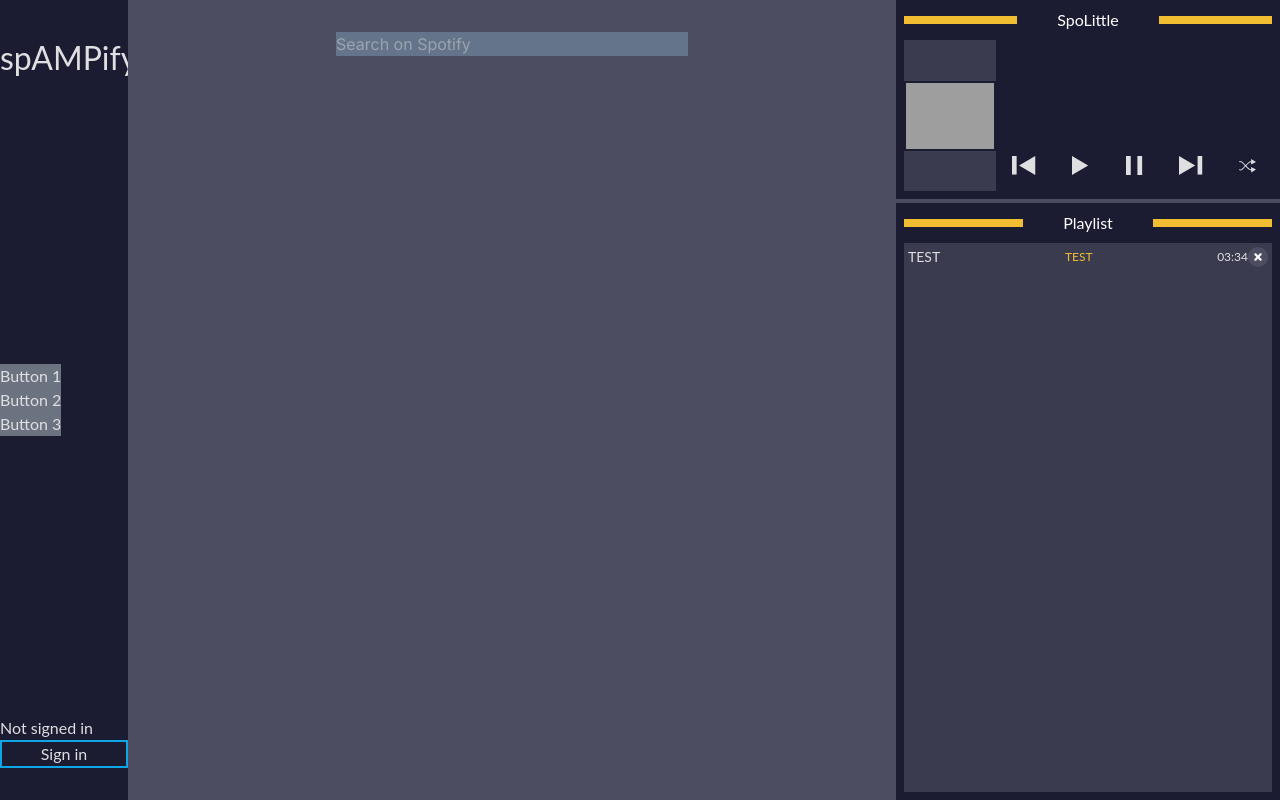
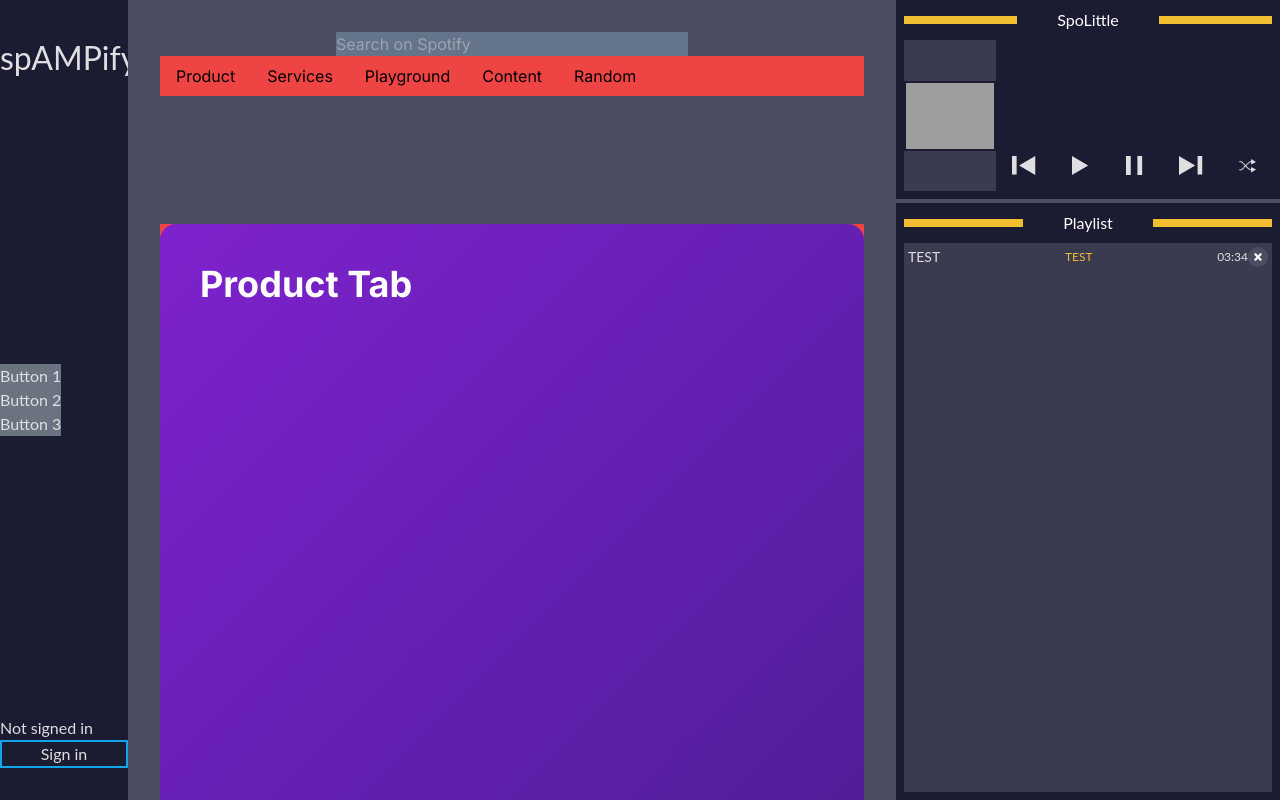
Before and after one commit to kabaskill/spotiny, a Next.js app: page / in a window 1280 px wide. Built offline with nearby package versions, Linux system fonts and the light colour scheme; no server answers; grey boxes are pictures that could not be loaded.

Commit message:
layout v1 animation tabs component

```diff
--- a/components/MusicPlayer.tsx
+++ b/components/MusicPlayer.tsx
@@ -1,6 +1,6 @@
 import Image from "next/image";
 import { useState, useEffect } from "react";
-import { formatMsToMin } from "@/lib/formatMsToMin";
+import { formatMsToMin } from "@/utils/formatMsToMin";
 
 interface UserData {
   songs: SpotifyApi.TrackObjectFull[];
--- /dev/null
+++ b/components/ui/tabs.tsx
@@ -0,0 +1,124 @@
+"use client";
+
+import { useState } from "react";
+import { AnimatePresence, motion } from "framer-motion";
+import { cn } from "@/utils/cn";
+
+type Tab = {
+  title: string;
+  value: string;
+  content?: string | React.ReactNode | any;
+};
+
+export const Tabs = ({
+  tabs: propTabs,
+  containerClassName,
+  activeTabClassName,
+  tabClassName,
+  contentClassName,
+}: {
+  tabs: Tab[];
+  containerClassName?: string;
+  activeTabClassName?: string;
+  tabClassName?: string;
+  contentClassName?: string;
+}) => {
+  const [active, setActive] = useState<Tab>(propTabs[0]);
+  const [tabs, setTabs] = useState<Tab[]>(propTabs);
+
+  const moveSelectedTabToTop = (idx: number) => {
+    const newTabs = [...propTabs];
+    const selectedTab = newTabs.splice(idx, 1);
+    newTabs.unshift(selectedTab[0]);
+    setTabs(newTabs);
+    setActive(newTabs[0]);
+  };
+
+  const [hovering, setHovering] = useState(false);
+
+  return (
+    <>
+      <div
+        className={cn(
+          "flex flex-row items-center justify-start [perspective:1000px] relative overflow-auto sm:overflow-visible no-visible-scrollbar max-w-full w-full",
+          containerClassName
+        )}
+      >
+        {propTabs.map((tab, idx) => (
+          <button
+            key={tab.title}
+            onClick={() => {
+              moveSelectedTabToTop(idx);
+            }}
+            onMouseEnter={() => setHovering(true)}
+            onMouseLeave={() => setHovering(false)}
+            className={cn("relative px-4 py-2 rounded-full", tabClassName)}
+            style={{
+              transformStyle: "preserve-3d",
+            }}
+          >
+            {active.value === tab.value && (
+              <motion.div
+                layoutId="clickedbutton"
+                transition={{ type: "spring", bounce: 0.3, duration: 0.6 }}
+                className={cn(
+                  "absolute inset-0 bg-gray-200 dark:bg-zinc-800 rounded-full ",
+                  activeTabClassName
+                )}
+              />
+            )}
+
+            <span className="relative block text-black dark:text-white">
+              {tab.title}
+            </span>
+          </button>
+        ))}
+      </div>
+      <FadeInDiv
+        tabs={tabs}
+        active={active}
+        key={active.value}
+        hovering={hovering}
+        className={cn("mt-32", contentClassName)}
+      />
+    </>
+  );
+};
+
+export const FadeInDiv = ({
+  className,
+  tabs,
+  hovering,
+}: {
+  className?: string;
+  key?: any;
+  tabs: Tab[];
+  active: Tab;
+  hovering?: boolean;
+}) => {
+  const isActive = (tab: Tab) => {
+    return tab.value === tabs[0].value;
+  };
+  return (
+    <div className="relative w-full h-full">
+      {tabs.map((tab, idx) => (
+        <motion.div
+          key={tab.value}
+          layoutId={tab.value}
+          style={{
+            scale: 1 - idx * 0.1,
+            top: hovering ? idx * -50 : 0,
+            zIndex: -idx,
+            opacity: idx < 3 ? 1 - idx * 0.1 : 0,
+          }}
+          animate={{
+            y: isActive(tab) ? [0, 40, 0] : 0,
+          }}
+          className={cn("w-full h-full absolute top-0 left-0", className)}
+        >
+          {tab.content}
+        </motion.div>
+      ))}
+    </div>
+  );
+};
--- a/package.json
+++ b/package.json
@@ -10,11 +10,14 @@
   },
   "dependencies": {
     "@types/spotify-api": "^0.0.25",
+    "clsx": "^2.1.0",
+    "framer-motion": "^11.0.6",
     "next": "14.1.0",
     "next-auth": "^4.24.6",
     "react": "^18",
     "react-dom": "^18",
-    "swr": "^2.2.5"
+    "swr": "^2.2.5",
+    "tailwind-merge": "^2.2.1"
   },
   "devDependencies": {
     "@types/node": "^20",
--- a/pages/index.tsx
+++ b/pages/index.tsx
@@ -1,3 +1,5 @@
+"use client";
+
 import { useState, useEffect } from "react";
 import useSWR from "swr";
 import { Inter } from "next/font/google";
@@ -5,6 +7,7 @@
 import SearchResults from "@/components/SearchResults";
 import MusicPlayer from "@/components/MusicPlayer";
 import LeftPane from "@/components/LeftPane";
+import { FadeInDiv, Tabs } from "@/components/ui/tabs";
 
 const inter = Inter({ subsets: ["latin"] });
 
@@ -28,12 +31,62 @@
     return () => clearTimeout(delayTimer);
   }, [searchQuery]);
 
+  const tabs = [
+    {
+      title: "Product",
+      value: "product",
+      content: (
+        <div className="w-full overflow-hidden relative h-full rounded-2xl p-10 text-xl md:text-4xl font-bold text-white bg-gradient-to-br from-purple-700 to-violet-900">
+          <p>Product Tab</p>
+        </div>
+      ),
+    },
+    {
+      title: "Services",
+      value: "services",
+      content: (
+        <div className="w-full overflow-hidden relative h-full rounded-2xl p-10 text-xl md:text-4xl font-bold text-white bg-gradient-to-br from-purple-700 to-violet-900">
+          <p>Services tab</p>
+        </div>
+      ),
+    },
+    {
+      title: "Playground",
+      value: "playground",
+      content: (
+        <div className="w-full overflow-hidden relative h-full rounded-2xl p-10 text-xl md:text-4xl font-bold text-white bg-gradient-to-br from-purple-700 to-violet-900">
+          <p>Playground tab</p>
+        </div>
+      ),
+    },
+    {
+      title: "Content",
+      value: "content",
+      content: (
+        <div className="w-full overflow-hidden relative h-full rounded-2xl p-10 text-xl md:text-4xl font-bold text-white bg-gradient-to-br from-purple-700 to-violet-900">
+          <p>Content tab</p>
+        </div>
+      ),
+    },
+    {
+      title: "Random",
+      value: "random",
+      content: (
+        <div className="w-full overflow-hidden relative h-full rounded-2xl p-10 text-xl md:text-4xl font-bold text-white bg-gradient-to-br from-purple-700 to-violet-900">
+          <p>Random tab</p>
+        </div>
+      ),
+    },
+  ];
+
   return (
     <>
       <div className=" h-screen grid grid-cols-[10%_60%_30%] relative">
         <LeftPane />
 
-        <main className={`pt-8 px-8 ${inter.className} bg-appbackground overflow-auto w-full sticky  flex flex-col items-center`}>
+        <main
+          className={`pt-8 px-8 ${inter.className} bg-appbackground overflow-auto w-full sticky  flex flex-col items-center`}
+        >
           {session.status === "authenticated" && (
             <pre className="max-w-[600px]">
               <code>{JSON.stringify(session, null, 2)}</code>
@@ -51,18 +104,25 @@
             }}
           />
 
+          <Tabs
+            tabs={tabs}
+            containerClassName="bg-red-500 "
+            activeTabClassName="bg-red-500 h-full"
+            tabClassName="bg-red-500 h-full"
+            contentClassName="bg-red-500 h-full "
+          />
+
           {error && <div> ERROR </div>}
 
           {searchResults && !isLoading && (
             <>
               <SearchResults data={searchResults} />
-
             </>
           )}
         </main>
 
         <aside className="overflow-auto sticky">
-           <MusicPlayer data={searchResults ?  searchResults.tracks.items : []} />
+          <MusicPlayer data={searchResults ? searchResults.tracks.items : []} />
         </aside>
       </div>
     </>
--- a/styles/globals.css
+++ b/styles/globals.css
@@ -30,7 +30,7 @@
   background-color: var(--app-background-color);
   color: var(--primary-color);
   font-family: var(--font-family);
-  height: 100vh
+  height: 100vh;
 }
 
 h1 {
@@ -53,12 +53,21 @@
 
 ::-webkit-scrollbar {
   width: 6px;
-
 }
 
 ::-webkit-scrollbar-thumb {
   background-color: #ffffff40;
   border-radius: 6px;
+}
+
+.no-visible-scrollbar {
+  scrollbar-width: none;
+  -ms-overflow-style: none;
+  -webkit-overflow-scrolling: touch;
+}
+
+.no-visible-scrollbar::-webkit-scrollbar {
+  display: none;
 }
 
 .fade-in {
--- /dev/null
+++ b/utils/cn.ts
@@ -0,0 +1,6 @@
+import { ClassValue, clsx } from "clsx";
+import { twMerge } from "tailwind-merge";
+
+export function cn(...inputs: ClassValue[]) {
+  return twMerge(clsx(inputs));
+}
```
Also changed, not shown: utils/formatMsToMin.ts (renamed from lib/formatMsToMin.ts), 1 other file (tests, documents, lock files or other folders).
